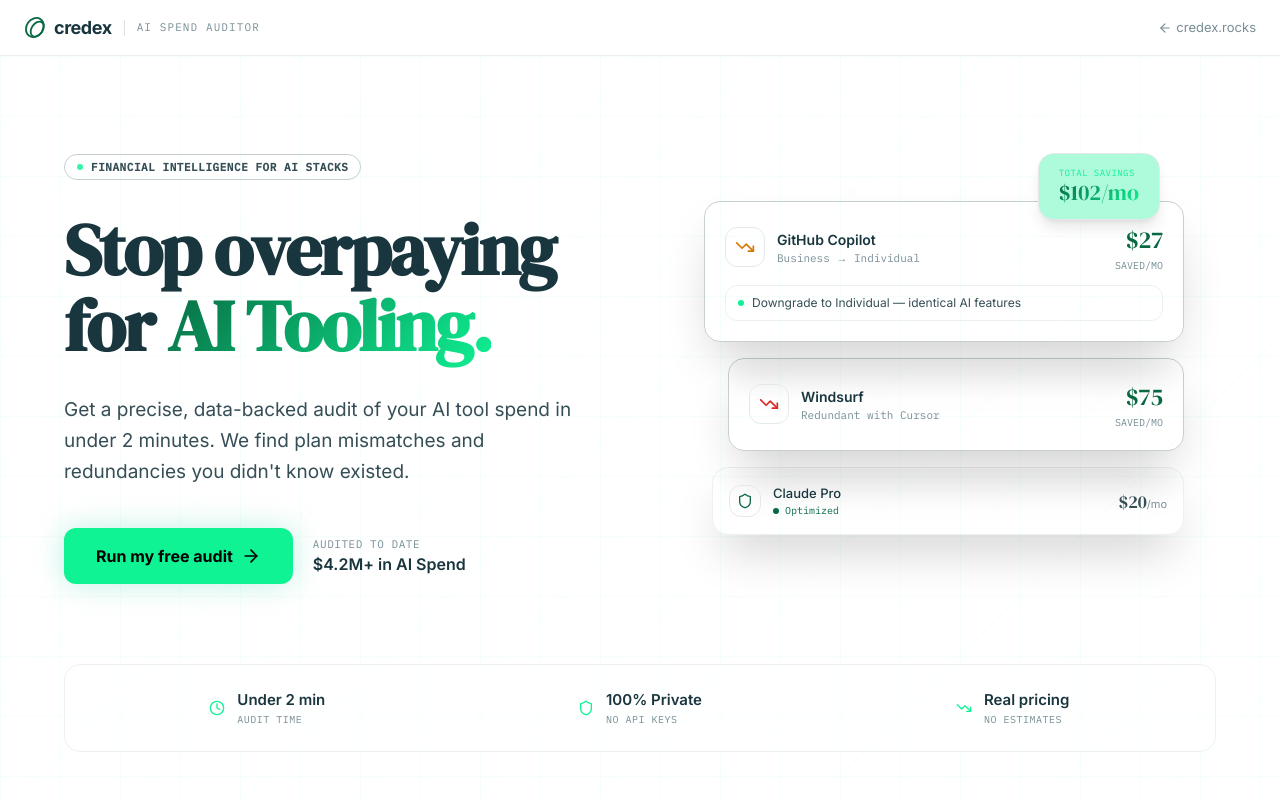
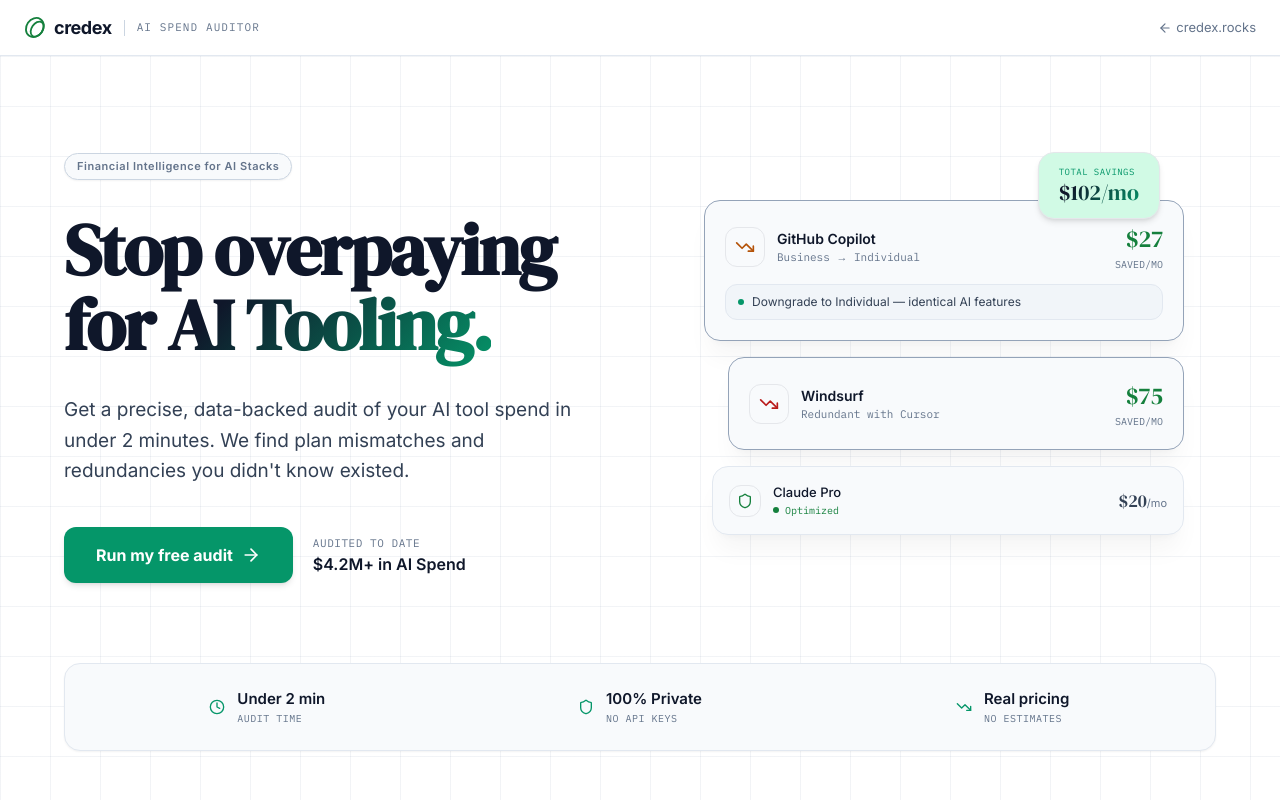
Before and after one commit to Sangeeth62880/credex, a Next.js app: page / in a window 1280 px wide. Shown: the top 800 px of the page. Built offline with nearby package versions, Linux system fonts and the light colour scheme.

Commit message:
fix: mark GET API routes as dynamic to resolve Next.js build-time pre-rendering issues

```diff
--- a/app/api/detect-changes/route.ts
+++ b/app/api/detect-changes/route.ts
@@ -1,3 +1,5 @@
+export const dynamic = "force-dynamic";
+
 import { NextResponse } from "next/server";
 import { supabase } from "@/lib/supabase";
 import { supabaseAdmin } from "@/lib/supabase-admin";
--- a/app/api/get-audit/route.ts
+++ b/app/api/get-audit/route.ts
@@ -1,3 +1,5 @@
+export const dynamic = "force-dynamic";
+
 import { NextResponse } from "next/server";
 import { supabase } from "@/lib/supabase";
 
--- a/app/api/inspect-db/route.ts
+++ b/app/api/inspect-db/route.ts
@@ -1,3 +1,5 @@
+export const dynamic = "force-dynamic";
+
 import { NextResponse } from "next/server";
 import { supabase } from "@/lib/supabase";
 
--- a/app/api/setup-test-data/route.ts
+++ b/app/api/setup-test-data/route.ts
@@ -1,3 +1,5 @@
+export const dynamic = "force-dynamic";
+
 import { NextResponse } from "next/server";
 // anon client — fine for reading public data (pricing_snapshots has no RLS)
 import { supabase } from "@/lib/supabase";
--- a/app/api/test-direct-insert/route.ts
+++ b/app/api/test-direct-insert/route.ts
@@ -1,3 +1,5 @@
+export const dynamic = "force-dynamic";
+
 import { NextResponse } from "next/server";
 import { supabase } from "@/lib/supabase";
 
--- a/app/api/test-email/route.ts
+++ b/app/api/test-email/route.ts
@@ -1,3 +1,5 @@
+export const dynamic = "force-dynamic";
+
 import { NextResponse } from "next/server";
 import { Resend } from "resend";
 
--- a/app/api/unsubscribe/route.ts
+++ b/app/api/unsubscribe/route.ts
@@ -1,3 +1,5 @@
+export const dynamic = "force-dynamic";
+
 import { NextResponse } from "next/server";
 import { supabaseAdmin } from "@/lib/supabase-admin";
 
--- a/app/audit/details/page.tsx
+++ b/app/audit/details/page.tsx
@@ -140,7 +140,7 @@
                     className={cn(
                       "rounded-lg px-4 py-2 font-sans text-[14px] transition-all duration-150 border",
                       state.useCase === useCase
-                        ? "bg-accent-dim border-accent text-accent shadow-[0_0_12px_rgba(0,200,150,0.1)]"
+                        ? "bg-accent-dim border-accent text-accent"
                         : "bg-bg-surface border-border-default text-text-secondary hover:border-border-strong hover:bg-bg-elevated"
                     )}
                   >
@@ -164,7 +164,7 @@
             <Button
               onClick={handleRunAudit}
               disabled={!isStep2Valid || isLoading}
-              className="h-12 rounded-md bg-accent px-8 font-sans text-[14px] font-semibold text-text-inverse hover:bg-accent-hover disabled:bg-bg-elevated disabled:text-text-muted shadow-[0_4px_12px_rgba(0,200,150,0.2)]"
+              className="h-12 rounded-md bg-accent px-8 font-sans text-[14px] font-semibold text-text-inverse hover:bg-accent-hover disabled:bg-bg-elevated disabled:text-text-muted shadow-sm"
             >
               {isLoading ? (
                 <>
--- a/app/globals.css
+++ b/app/globals.css
@@ -5,40 +5,40 @@
 /* ─── Design Tokens ────────────────────────────────────────────────────────── */
 
 :root {
-  /* Backgrounds — layered depth matching credex.rocks light style */
+  /* Backgrounds */
   --bg-base:        #FFFFFF;
-  --bg-surface:     #F4FBF8;
-  --bg-elevated:    #E8F8F1;
-  --bg-overlay:     #CFFDEA;
+  --bg-surface:     #F8FAFC; /* Slate 50 */
+  --bg-elevated:    #F1F5F9; /* Slate 100 */
+  --bg-overlay:     #E2E8F0; /* Slate 200 */
 
-  /* Borders — soft slate-mint boundaries */
-  --border-subtle:  rgba(25, 54, 63, 0.08);
-  --border-default: rgba(25, 54, 63, 0.14);
-  --border-strong:  rgba(25, 54, 63, 0.24);
+  /* Borders — distinct slate boundaries for contrast */
+  --border-subtle:  #E2E8F0; /* Slate 200 */
+  --border-default: #CBD5E1; /* Slate 300 */
+  --border-strong:  #94A3B8; /* Slate 400 */
 
-  /* Text — deep navy-slate text primary and supporting colors */
-  --text-primary:   #19363F;
-  --text-secondary: #364E56;
-  --text-muted:     #788E96;
-  --text-inverse:   #000000;
+  /* Text — deep slate for maximum readability */
+  --text-primary:   #0F172A; /* Slate 900 */
+  --text-secondary: #334155; /* Slate 700 */
+  --text-muted:     #64748B; /* Slate 500 */
+  --text-inverse:   #FFFFFF;
 
-  /* Accent — credex.rocks neon green accent */
-  --accent:         #0FF395;
-  --accent-dim:     rgba(15, 243, 149, 0.12);
-  --accent-hover:   #0BE089;
+  /* Accent — Emerald for high contrast primary actions */
+  --accent:         #059669; /* Emerald 600 */
+  --accent-dim:     #D1FAE5; /* Emerald 100 */
+  --accent-hover:   #047857; /* Emerald 700 */
 
   /* Semantic */
-  --positive:       #086841;
-  --positive-bg:    rgba(8, 104, 65, 0.08);
-  --warning:        #D97706;
-  --warning-bg:     rgba(217, 119, 6, 0.08);
-  --negative:       #DC2626;
-  --negative-bg:    rgba(220, 38, 38, 0.08);
-  --neutral:        #364E56;
+  --positive:       #15803D; /* Green 700 */
+  --positive-bg:    #DCFCE7; /* Green 100 */
+  --warning:        #B45309; /* Amber 700 */
+  --warning-bg:     #FEF3C7; /* Amber 100 */
+  --negative:       #B91C1C; /* Red 700 */
+  --negative-bg:    #FEE2E2; /* Red 100 */
+  --neutral:        #475569; /* Slate 600 */
 
-  /* Special — Credex CTA mint/green button & block accents */
-  --credex-cta-bg:     #ADFBDB;
-  --credex-cta-border: rgba(8, 104, 65, 0.2);
+  /* Special */
+  --credex-cta-bg:     #D1FAE5;
+  --credex-cta-border: #059669;
 
   /* ── shadcn/ui compatibility layer ── */
   --background:             0 0% 100%;
@@ -190,7 +190,7 @@
 
 @layer utilities {
   .savings-gradient {
-    background: linear-gradient(135deg, #086841, #0FF395);
+    background: linear-gradient(135deg, #0F172A 20%, #059669 100%);
     -webkit-background-clip: text;
     -webkit-text-fill-color: transparent;
     background-clip: text;
--- a/app/page.tsx
+++ b/app/page.tsx
@@ -27,31 +27,18 @@
 
       {/* ── Full-page background ───────────────────────────────────────────── */}
       <div className="pointer-events-none absolute inset-0">
-        {/* Grid pattern */}
+        {/* Crisp Slate Grid Pattern */}
         <div
-          className="absolute inset-0 opacity-[0.03]"
+          className="absolute inset-0 opacity-100"
           style={{
-            backgroundImage: `linear-gradient(var(--accent) 1px, transparent 1px), linear-gradient(90deg, var(--accent) 1px, transparent 1px)`,
-            backgroundSize: "60px 60px",
+            backgroundImage: `linear-gradient(to right, rgba(148, 163, 184, 0.12) 1px, transparent 1px), linear-gradient(to bottom, rgba(148, 163, 184, 0.12) 1px, transparent 1px)`,
+            backgroundSize: "50px 50px",
           }}
         />
         {/* Radial glow top-right */}
-        <div className="absolute -top-[20%] -right-[10%] h-[800px] w-[800px] rounded-full bg-accent/[0.06] blur-[150px]" />
+        <div className="absolute -top-[20%] -right-[10%] h-[800px] w-[800px] rounded-full bg-accent/[0.04] blur-[150px]" />
         {/* Radial glow bottom-left */}
-        <div className="absolute -bottom-[30%] -left-[15%] h-[600px] w-[600px] rounded-full bg-accent/[0.04] blur-[130px]" />
-        {/* Diagonal accent line */}
-        <div
-          className="absolute top-0 right-0 h-full w-full opacity-[0.02]"
-          style={{
-            backgroundImage: `repeating-linear-gradient(
-              -45deg,
-              transparent,
-              transparent 80px,
-              var(--accent) 80px,
-              var(--accent) 81px
-            )`,
-          }}
-        />
+        <div className="absolute -bottom-[30%] -left-[15%] h-[600px] w-[600px] rounded-full bg-accent/[0.03] blur-[130px]" />
       </div>
 
       {/* ── Hero Section ───────────────────────────────────────────────────── */}
@@ -62,9 +49,8 @@
 
             {/* Left column — Copy */}
             <div className="space-y-8 animate-step-in">
-              <div className="inline-flex items-center space-x-2 rounded-full border border-border-strong bg-bg-surface/80 backdrop-blur-sm px-3 py-1">
-                <div className="h-1.5 w-1.5 rounded-full bg-accent animate-pulse" />
-                <span className="font-mono text-[11px] font-bold uppercase tracking-wider text-text-secondary">
+              <div className="inline-flex items-center space-x-1.5 rounded-full border border-border-default bg-bg-surface px-3 py-1 shadow-sm">
+                <span className="font-sans text-[11px] font-semibold tracking-wider text-text-muted">
                   Financial Intelligence for AI Stacks
                 </span>
               </div>
@@ -80,7 +66,7 @@
 
               <div className="flex flex-col sm:flex-row items-start sm:items-center gap-5 pt-2">
                 <Link href="/audit">
-                  <Button className="h-14 rounded-lg bg-accent px-8 font-sans text-[16px] font-bold text-text-inverse hover:bg-accent-hover shadow-[0_0_30px_rgba(0,200,150,0.25)] transition-shadow hover:shadow-[0_0_40px_rgba(0,200,150,0.35)]">
+                  <Button className="h-14 rounded-lg bg-accent px-8 font-sans text-[16px] font-bold text-text-inverse hover:bg-accent-hover shadow-md hover:shadow-lg transition-all hover:-translate-y-0.5">
                     Run my free audit
                     <ArrowRight className="ml-2 h-5 w-5" />
                   </Button>
@@ -105,7 +91,7 @@
                 {/* Floating audit result cards */}
                 <div className="relative space-y-4">
                   {/* Card 1 — Savings found */}
-                  <div className="rounded-xl border border-border-strong bg-bg-surface/80 backdrop-blur-md p-5 shadow-2xl shadow-black/20">
+                  <div className="rounded-xl border border-border-strong bg-bg-surface p-5 shadow-xl shadow-black/[0.04]">
                     <div className="flex items-center justify-between">
                       <div className="flex items-center gap-3">
                         <div className="flex h-10 w-10 items-center justify-center rounded-lg bg-warning/10 border border-warning/20">
@@ -121,14 +107,14 @@
                         <p className="font-mono text-[10px] text-text-muted uppercase">saved/mo</p>
                       </div>
                     </div>
-                    <div className="mt-3 flex items-center gap-2 rounded-lg bg-bg-elevated/60 px-3 py-2 border border-border-subtle">
+                    <div className="mt-3 flex items-center gap-2 rounded-lg bg-bg-elevated px-3 py-2 border border-border-subtle">
                       <div className="h-1.5 w-1.5 rounded-full bg-accent" />
                       <span className="font-sans text-[12px] text-text-secondary">Downgrade to Individual — identical AI features</span>
                     </div>
                   </div>
 
                   {/* Card 2 — Redundancy */}
-                  <div className="ml-6 rounded-xl border border-border-strong bg-bg-surface/80 backdrop-blur-md p-5 shadow-2xl shadow-black/20">
+                  <div className="ml-6 rounded-xl border border-border-strong bg-bg-surface p-5 shadow-xl shadow-black/[0.04]">
                     <div className="flex items-center justify-between">
                       <div className="flex items-center gap-3">
                         <div className="flex h-10 w-10 items-center justify-center rounded-lg bg-negative/10 border border-negative/20">
@@ -147,7 +133,7 @@
                   </div>
 
                   {/* Card 3 — Optimal */}
-                  <div className="ml-2 rounded-xl border border-border-subtle bg-bg-surface/60 backdrop-blur-md p-4 shadow-2xl shadow-black/20">
+                  <div className="ml-2 rounded-xl border border-border-subtle bg-bg-surface p-4 shadow-xl shadow-black/[0.04]">
                     <div className="flex items-center justify-between">
                       <div className="flex items-center gap-3">
                         <div className="flex h-8 w-8 items-center justify-center rounded-lg bg-positive/10 border border-positive/20">
@@ -167,7 +153,7 @@
                 </div>
 
                 {/* Floating total savings badge */}
-                <div className="absolute -top-12 right-6 z-10 rounded-xl border border-accent/30 bg-credex-cta-bg backdrop-blur-md px-5 py-3 shadow-lg shadow-accent/10">
+                <div className="absolute -top-12 right-6 z-10 rounded-xl border border-accent/30 bg-credex-cta-bg px-5 py-3 shadow-md shadow-accent/[0.05]">
                   <p className="font-mono text-[9px] uppercase tracking-wider text-accent">Total Savings</p>
                   <p className="font-serif text-[22px] savings-gradient leading-tight">$102/mo</p>
                 </div>
@@ -176,7 +162,7 @@
           </div>
 
           {/* ── Key stats bar ──────────────────────────────────────────────── */}
-          <div className="mt-16 grid grid-cols-3 gap-4 rounded-xl border border-border-subtle bg-bg-surface/30 backdrop-blur-sm p-4 md:p-6 lg:mt-20">
+          <div className="mt-16 grid grid-cols-3 gap-4 rounded-xl border border-border-subtle bg-bg-surface p-4 md:p-6 lg:mt-20 shadow-sm">
             <div className="flex items-center gap-3 md:justify-center">
               <Clock className="h-4 w-4 text-accent shrink-0" />
               <div>
```
Also changed, not shown: lib/tools-config.ts (+8 -8 lines), next.config.mjs (+10 -1 lines), 2 other files (tests, documents, lock files or other folders).
